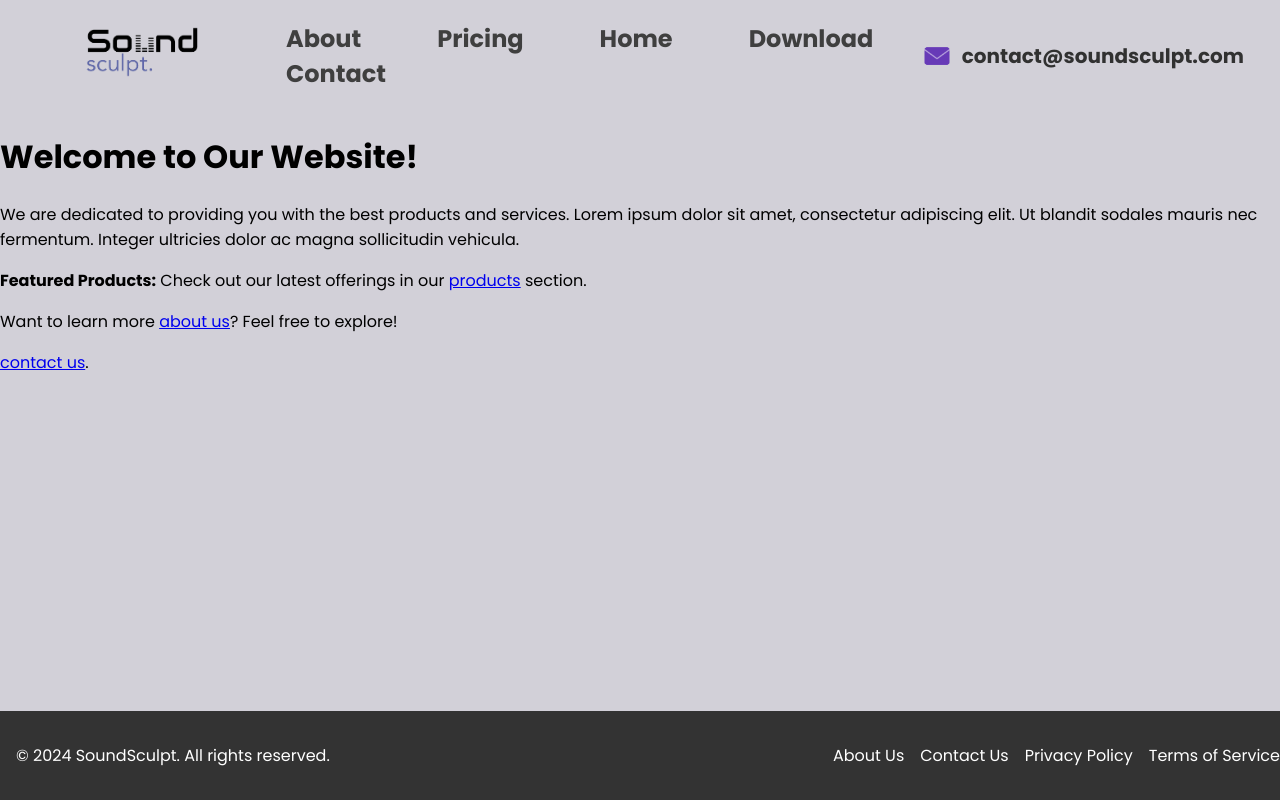
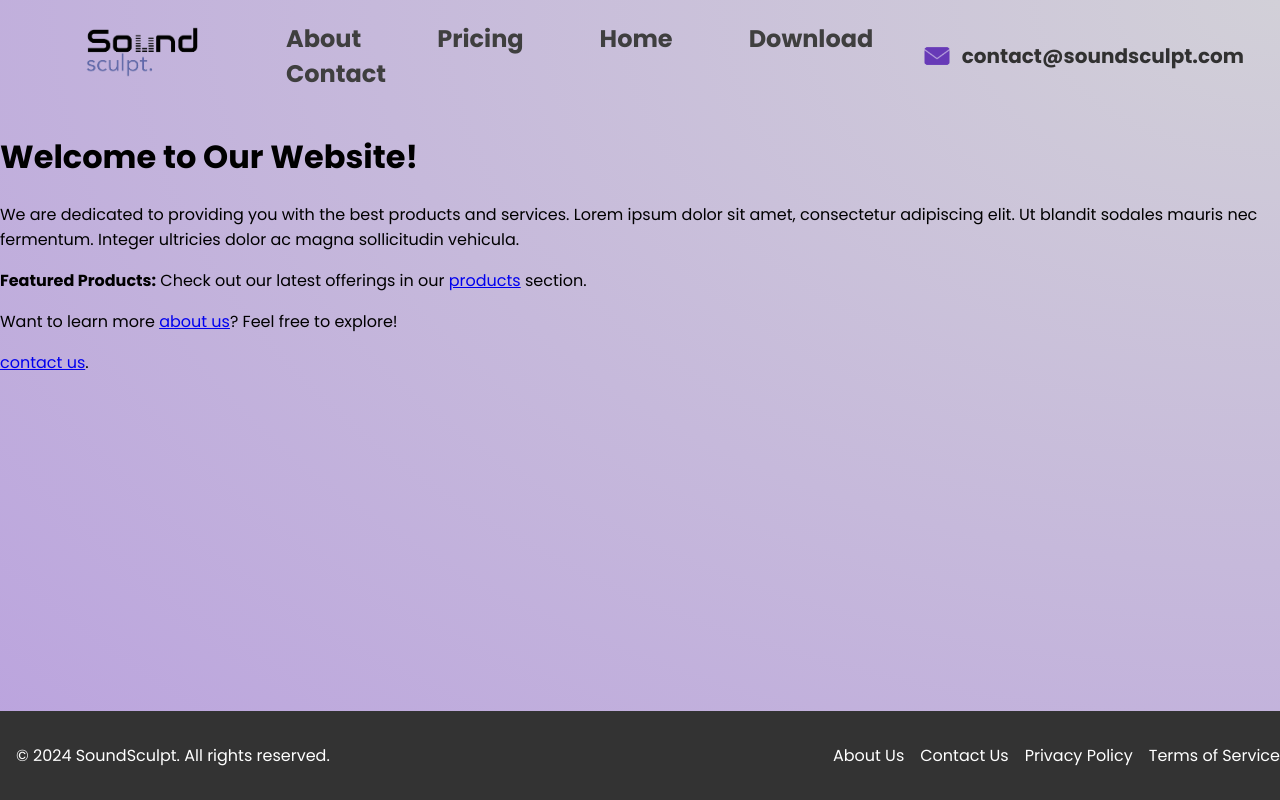
Before and after one commit to thusarakap/soundsculptsite, a React (Create React App) app: page / in a window 1280 px wide. Built offline with nearby package versions, Linux system fonts and the light colour scheme.

Commit message:
Update home.css

```diff
--- a/src/resources/styles/home.css
+++ b/src/resources/styles/home.css
@@ -1,3 +1,10 @@
+
+
 body {
-    background-color: rgb(210, 208, 216);
+    /* Created with https://www.css-gradient.com, Gradient link: https://www.css-gradient.com/?c1=d2d0d8&c2=baa2de&gt=r&gd=dtr */
+    background: #D2D0D8;
+    background-image: radial-gradient(at right top, #D2D0D8, #BAA2DE);
+    background-size: cover;
+    height: 100vh;
+    object-fit: cover;
 }
```
